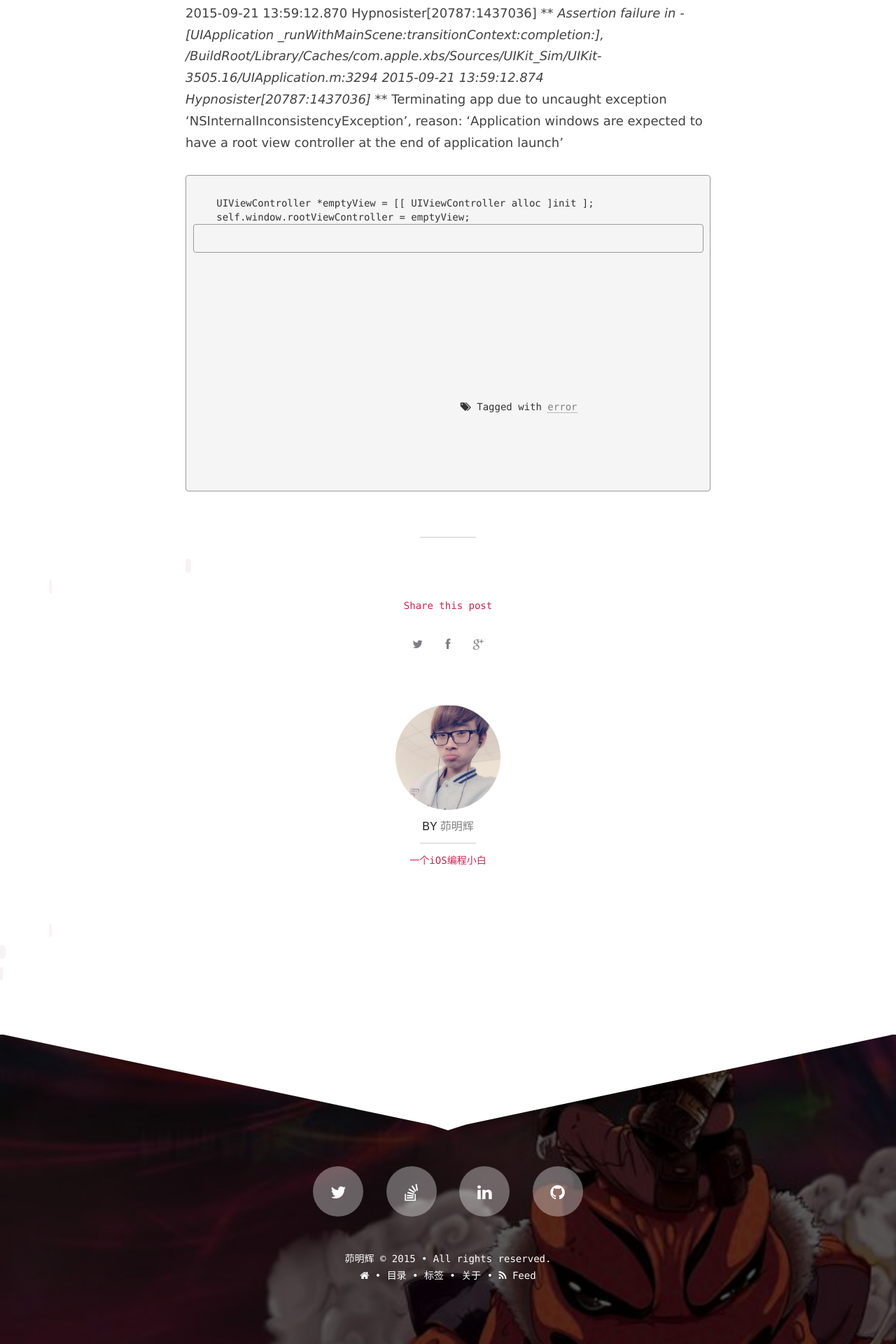
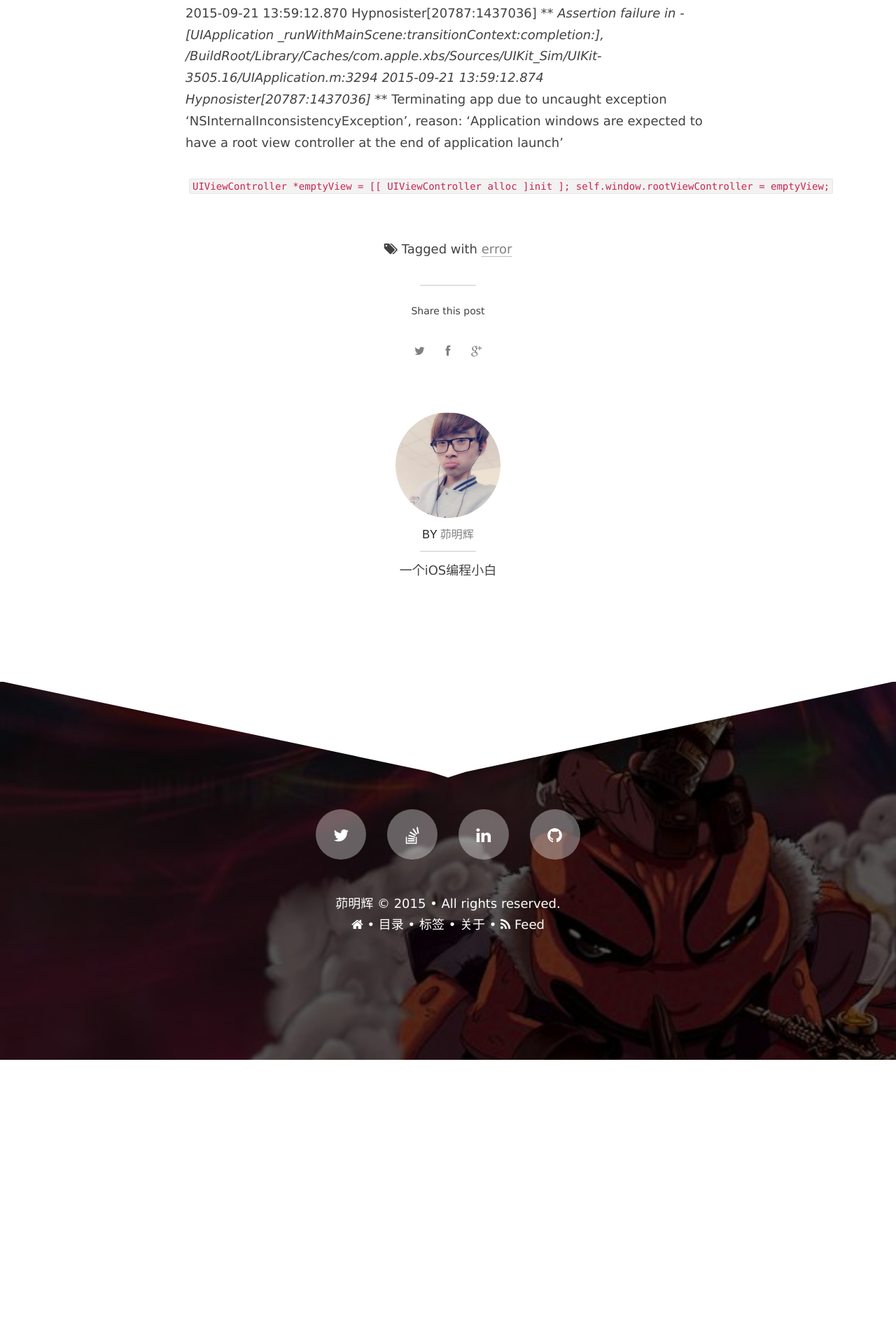
Before and after one commit to maominghui/maominghui.github.io, a Jekyll site: the page built from _posts/2015-08-18-错误总结.md, in a window 1280 px wide. Shown: the part 2029-3949 px from the top of the page at 70% size. Built offline with Jekyll 4.4.1, drawn with Linux system fonts in a browser that asks for light colours; some web fonts are replaced; comment, search, counter and statistics services are not loaded; after the commit the page ends 3543 px from its top, so only the background shows below that.

Commit message:
Update 2015-08-18-错误总结.md

```diff
--- a/_posts/2015-08-18-错误总结.md
+++ b/_posts/2015-08-18-错误总结.md
@@ -46,7 +46,7 @@ published: true
 <br/>
 
 
-<pre><code>
+<code>
     UIViewController *emptyView = [[ UIViewController alloc ]init ];
     self.window.rootViewController = emptyView;
-<pre/><code/>
+</code>
```
